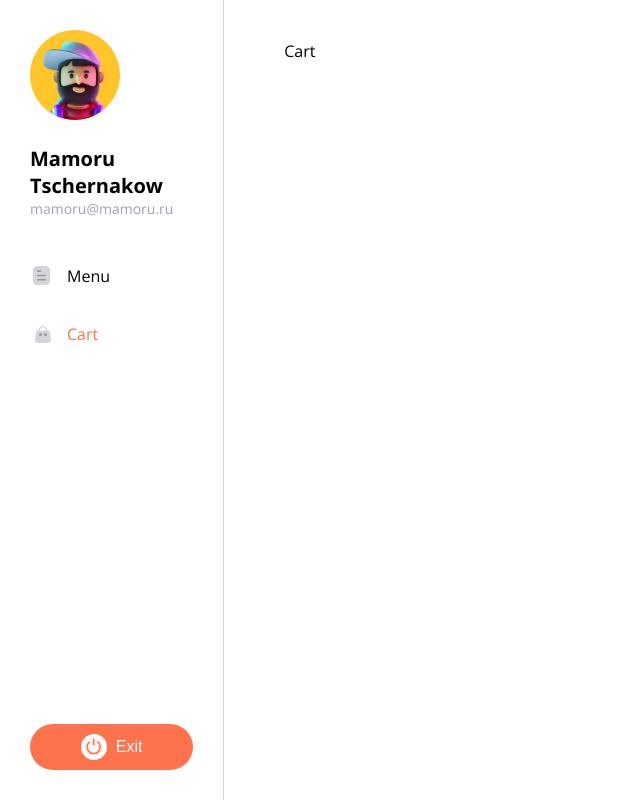
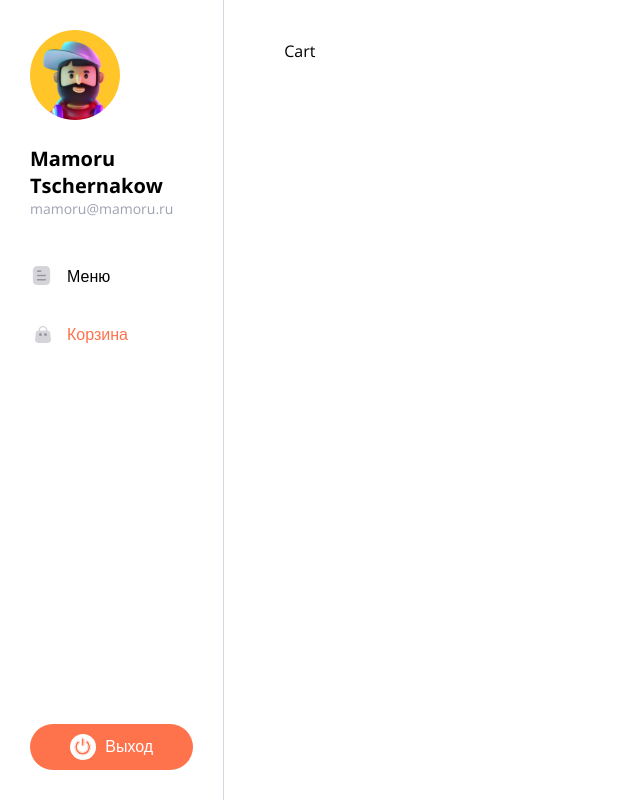
Before and after one commit to CloudMamoru/food_delivery--pet--, a React (Vite) app: page /cart in a window 1280 px wide. Shown: the whole page, without its empty margins (0-640 px from the left). Built offline with nearby package versions, Linux system fonts and the light colour scheme; sample sign-in values are in the browser's storage.

Commit message:
Added ability to login (localStorage)

```diff
--- a/src/components/Sidebar/Sidebar.tsx
+++ b/src/components/Sidebar/Sidebar.tsx
@@ -1,9 +1,15 @@
-import { NavLink } from 'react-router-dom';
+import { NavLink, useNavigate } from 'react-router-dom';
 import styles from './Sidebar.module.css';
 import { Button } from '../../components/Button/Button';
 import cn from 'classnames';
 
 export const Sidebar = () => {
+	const navigate = useNavigate();
+	const logout = () => {
+		localStorage.removeItem('jwt');
+		navigate('/auth/login');
+	};
+
 	return (
 		<div className={styles.sidebar}>
 
@@ -22,19 +28,19 @@ export const Sidebar = () => {
 					[styles.activeLink]: isActive
 				})}>
 					<img src="/menu-icon.svg" alt="menu" />
-          Menu
+          Меню
 				</NavLink>
 				<NavLink to='/cart' className={({isActive}) => cn(styles.link, {
 					[styles.activeLink]: isActive
 				})}>
 					<img src="cart-icon.svg" alt="cart" />
-          Cart
+          Корзина
 				</NavLink>
 			</div>
 
-			<Button appearance='small' className={styles.exit}>
+			<Button appearance='small' className={styles.exit} onClick={logout}>
 				<img src="/exit-icon.svg" alt="exit" />
-        Exit
+        Выход
 			</Button>
 		</div>
 	);
--- /dev/null
+++ b/src/helpers/RequireAuth.tsx
@@ -0,0 +1,10 @@
+import {ReactNode} from 'react';
+import { Navigate } from 'react-router-dom';
+
+export const RequireAuth = ({ children }: { children: ReactNode }) => {
+	const jwt = localStorage.getItem('jwt');
+	if (!jwt) {
+		return <Navigate to="auth/login" />;
+	}
+	return children;
+};
--- /dev/null
+++ b/src/interfaces/auth.interface.ts
@@ -0,0 +1,3 @@
+export interface loginResponse {
+  access_token: string
+}
--- a/src/main.tsx
+++ b/src/main.tsx
@@ -12,11 +12,12 @@ import { PREFIX } from './helpers/api.ts';
 import { AuthLayout } from './layout/Auth/AuthLayout.tsx';
 import { Login } from './pages/Login/Login.tsx';
 import { Register } from './pages/Register/Register.tsx';
+import { RequireAuth } from './helpers/RequireAuth.tsx';
 
 const router = createBrowserRouter([
 	{
 		path: '/',
-		element: <MenuLayout />,
+		element: <RequireAuth><MenuLayout /></RequireAuth>,
 		children: [
 			{
 				path: '/',
--- a/src/pages/Login/Login.tsx
+++ b/src/pages/Login/Login.tsx
@@ -1,4 +1,4 @@
-import { Link } from 'react-router-dom';
+import { Link, useNavigate } from 'react-router-dom';
 import { Button } from '../../components/Button/Button';
 import { Headling } from '../../components/Headling/Headling';
 import { Input } from '../../components/Input/Input';
@@ -6,6 +6,7 @@ import styles from './Login.module.css';
 import { FormEvent, useState } from 'react';
 import axios, { AxiosError } from 'axios';
 import { PREFIX } from '../../helpers/api';
+import { loginResponse } from '../../interfaces/auth.interface';
 
 export type LoginForm = {
 	email: {
@@ -18,15 +19,17 @@ export type LoginForm = {
 
 export const Login = () => {
 	const [error, setError] = useState<string | null>(null);
+	const navigate = useNavigate();
 
 
 	const sendLogin = async (email: string, password: string) => {
 		try {
-			const { data } = await axios.post(`${PREFIX}/auth/login`, {
+			const { data } = await axios.post<loginResponse>(`${PREFIX}/auth/login`, {
 				email,
 				password
 			});
-			console.log(data);
+			localStorage.setItem('jwt', data.access_token);
+			navigate('/');
 		} catch (e) {
 			if (e instanceof AxiosError) {
 				setError(e.response?.data.message);
```
